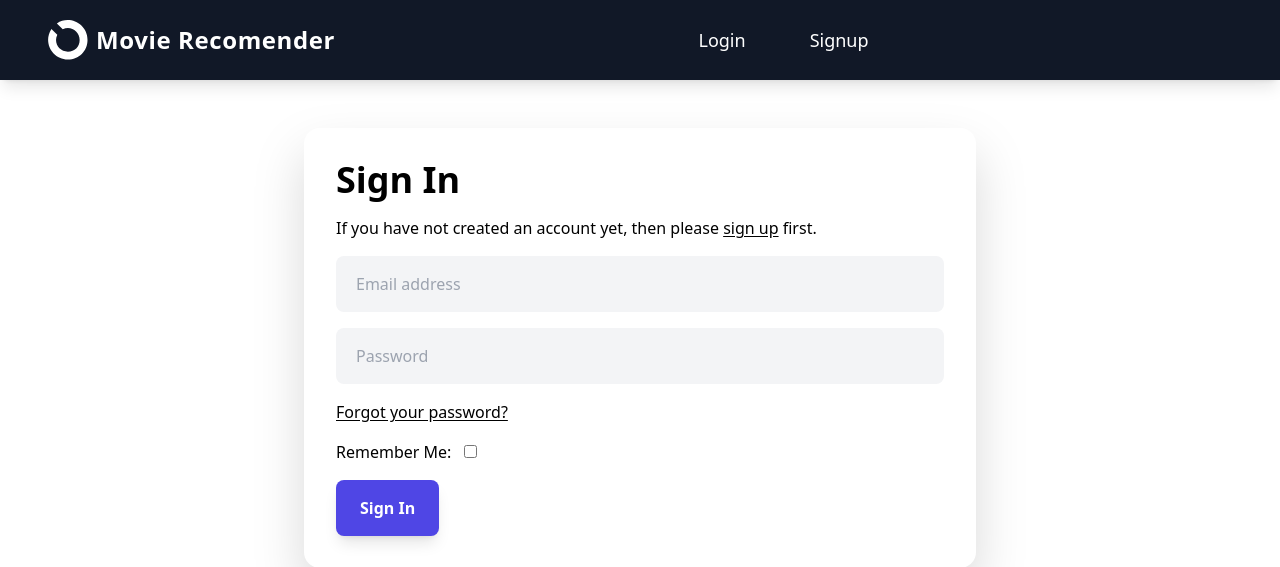
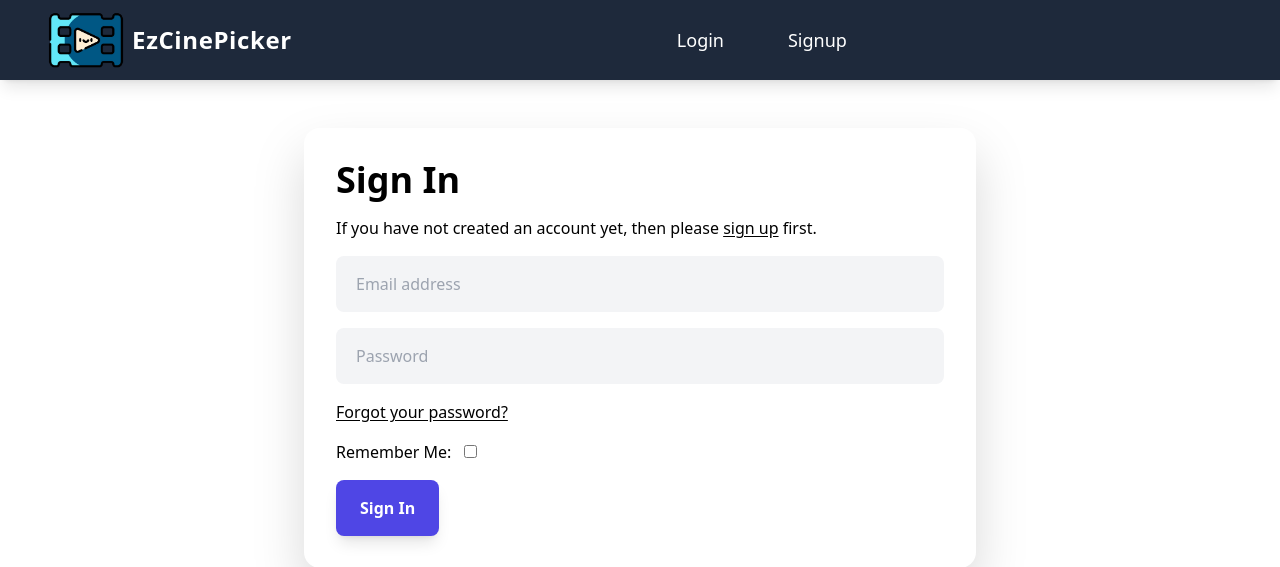
Before and after one commit to alma8026/RecomendationSystem, a Django app: a page that uses django-starter-main/templates/base.html in a window 1280 px wide. Shown: the top 567 px of the page. Run offline with Django 5.2, Linux system fonts and the light colour scheme; parts of the project's set-up code (start-up, migrations or seed data) failed here and were passed over; some libraries are stand-ins or nearby versions.

Commit message:
retoques y logo

```diff
--- a/django-starter-main/templates/base.html
+++ b/django-starter-main/templates/base.html
@@ -5,7 +5,7 @@
     <meta charset="UTF-8">
     <meta http-equiv="X-UA-Compatible" content="IE=edge">
     <meta name="viewport" content="width=device-width, initial-scale=1.0">
-    <title>Movie Recomender</title>
+    <title>EzCinePicker</title>
     <link rel="icon" type="image/x-icon" href="{% static 'favicon.ico' %}">
     <link rel="stylesheet" href="https://cdnjs.cloudflare.com/ajax/libs/font-awesome/6.0.0-beta3/css/all.min.css">
     <script src="https://cdn.jsdelivr.net/npm/alpinejs@3.x.x/dist/cdn.min.js" defer></script>
--- a/django-starter-main/templates/includes/header.html
+++ b/django-starter-main/templates/includes/header.html
@@ -1,8 +1,8 @@
-<header class="flex items-center justify-between bg-gray-900 h-20 px-6 md:px-12 text-white sticky top-0 z-50 shadow-lg">
+<header class="flex items-center justify-between bg-slate-800 h-20 px-6 md:px-12 text-white sticky top-0 z-50 shadow-lg">
     <div class="flex items-center gap-4">
-        <a class="flex items-center gap-2 hover:text-gray-300 transition-colors duration-300" href="/">
-            <img class="h-8 md:h-10" src="/static/images/logo.svg" alt="Logo"/>
-            <span class="text-xl md:text-2xl font-bold tracking-wide">Movie Recomender</span>
+        <a class="flex items-center gap-2 hover:text-slate-200 transition-colors duration-300" href="/">
+            <img class="h-12 md:h-14 hover:scale-110 transition-transform duration-300" src="/static/images/rawLogoTransparent.PNG" alt="Logo"/>
+            <span class="text-xl md:text-2xl font-bold tracking-wide">EzCinePicker</span>
         </a>
     </div>
 
@@ -61,21 +61,21 @@
         <ul class="flex space-x-8 text-lg mx-auto">
             {% if request.user.is_authenticated %}
             <li class="flex items-center">
-                <a href="/" class="relative group hover:text-gray-300 transition-colors duration-300 px-4 py-2 rounded-lg">
+                <a href="/" class="relative group hover:text-cyan-400 transition-colors duration-300 px-4 py-2 rounded-lg">
                     Home
-                    <span class="absolute inset-x-0 bottom-0 h-0.5 bg-blue-500 transform scale-x-0 group-hover:scale-x-100 transition-transform duration-300"></span>
+                    <span class="absolute inset-x-0 bottom-0 h-0.5 bg-cyan-300 transform scale-x-0 group-hover:scale-x-100 transition-transform duration-300"></span>
                 </a>
             </li>
             <li class="flex items-center">
-                <a href="{% url 'movie_list' %}" class="relative group hover:text-gray-300 transition-colors duration-300 px-4 py-2 rounded-lg">
+                <a href="{% url 'movie_list' %}" class="relative group hover:text-cyan-400 transition-colors duration-300 px-4 py-2 rounded-lg">
                     Lista de Películas
-                    <span class="absolute inset-x-0 bottom-0 h-0.5 bg-blue-500 transform scale-x-0 group-hover:scale-x-100 transition-transform duration-300"></span>
+                    <span class="absolute inset-x-0 bottom-0 h-0.5 bg-cyan-300 transform scale-x-0 group-hover:scale-x-100 transition-transform duration-300"></span>
                 </a>
             </li>
             <li class="flex items-center">
-                <a href="{% url 'recommendations' %}" class="relative group hover:text-gray-300 transition-colors duration-300 px-4 py-2 rounded-lg">
+                <a href="{% url 'recommendations' %}" class="relative group hover:text-cyan-400 transition-colors duration-300 px-4 py-2 rounded-lg">
                     Calificaciones y recomendaciones
-                    <span class="absolute inset-x-0 bottom-0 h-0.5 bg-blue-500 transform scale-x-0 group-hover:scale-x-100 transition-transform duration-300"></span>
+                    <span class="absolute inset-x-0 bottom-0 h-0.5 bg-cyan-300 transform scale-x-0 group-hover:scale-x-100 transition-transform duration-300"></span>
                 </a>
             </li>
             <li x-data="{ dropdownOpen: false }" class="relative flex items-center">
@@ -83,7 +83,7 @@
                     <img class="h-10 w-10 rounded-full object-cover border-2 border-gray-600" src="{{ user.profile.avatar }}"/>
                     <span class="ml-2">{{ user.profile.name }}</span>
                     <img x-bind:class="dropdownOpen && 'rotate-180'" class="w-5 ml-2 transition-transform duration-300" src="https://img.icons8.com/small/32/ffffff/expand-arrow.png"/>
-                    <span class="absolute inset-x-0 bottom-0 h-0.5 bg-blue-500 transform scale-x-0 group-hover:scale-x-100 transition-transform duration-300"></span>
+                    <span class="absolute inset-x-0 bottom-0 h-0.5 bg-cyan-300 transform scale-x-0 group-hover:scale-x-100 transition-transform duration-300"></span>
                 </a>
                 <div x-show="dropdownOpen" x-cloak class="absolute right-0 top-full mt-2 bg-gray-800 text-white shadow-lg rounded-lg w-full max-w-xs py-2 max-h-80 overflow-auto"
                      x-transition:enter="transition ease-out duration-200"
--- a/django-starter-main/templates/movies/movie_list.html
+++ b/django-starter-main/templates/movies/movie_list.html
@@ -1,4 +1,4 @@
-{% load get_item %} <!-- Asegúrate de cargar el filtro get_item si es necesario -->
+{% load get_item %}
 
 <style>
     /* General Styles */
--- a/django-starter-main/templates/recommendations/recommendations.html
+++ b/django-starter-main/templates/recommendations/recommendations.html
@@ -247,6 +247,7 @@ li:hover {
   <section class="recommendations-content">
       <h2>Películas Recomendadas (Basadas en Contenido)</h2>
       <section class="favorite-genres">
+        {% if top_genres %}
         <h3>Porque te gusta:</h3>
         <div class="genres-container">
             {% for genre in top_genres %}
@@ -255,6 +256,7 @@ li:hover {
                 <div class="genre-badge">No se han encontrado géneros favoritos.</div>
             {% endfor %}
         </div>
+        {% endif %}
     </section>
       <ul>
           {% for movie in recommended_content_movies %}
```
Also changed, not shown: django-starter-main/static/images/rawLogo.PNG (added), django-starter-main/static/images/rawLogoTransparent.png (added).
